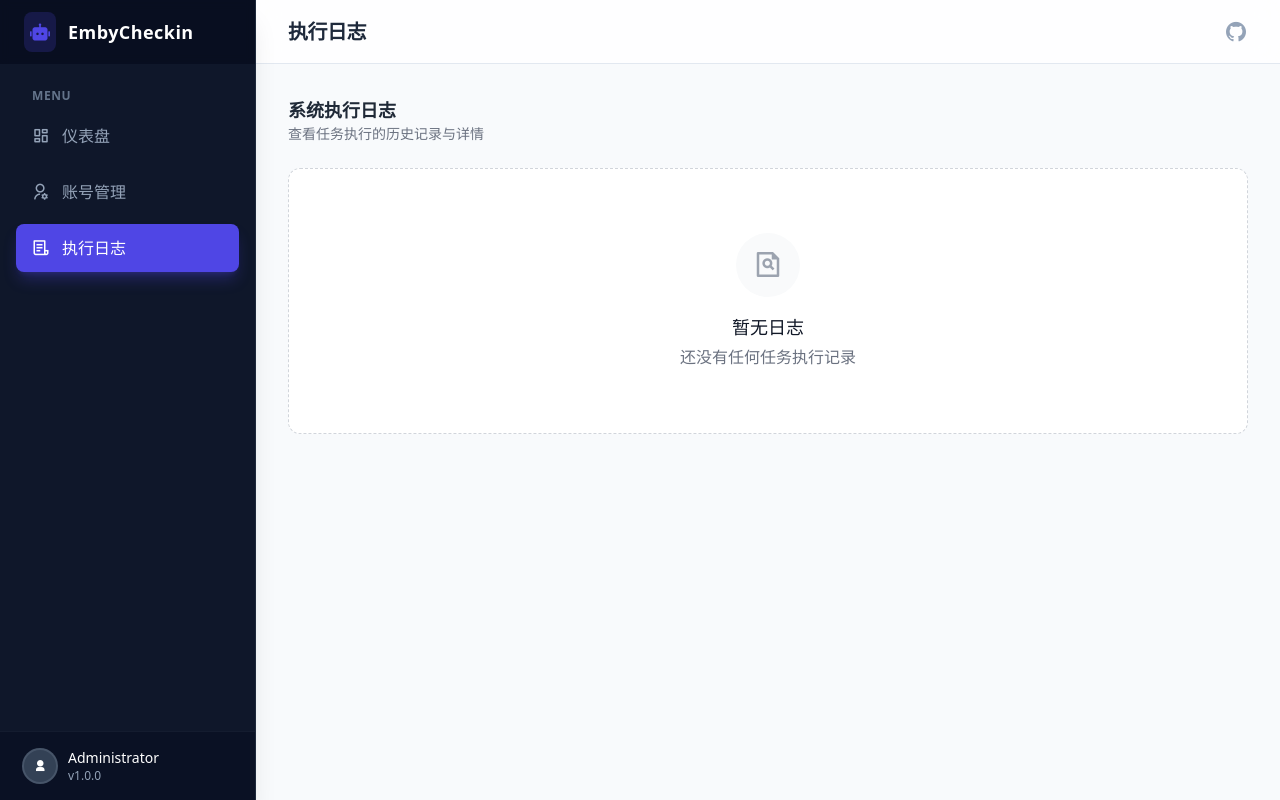
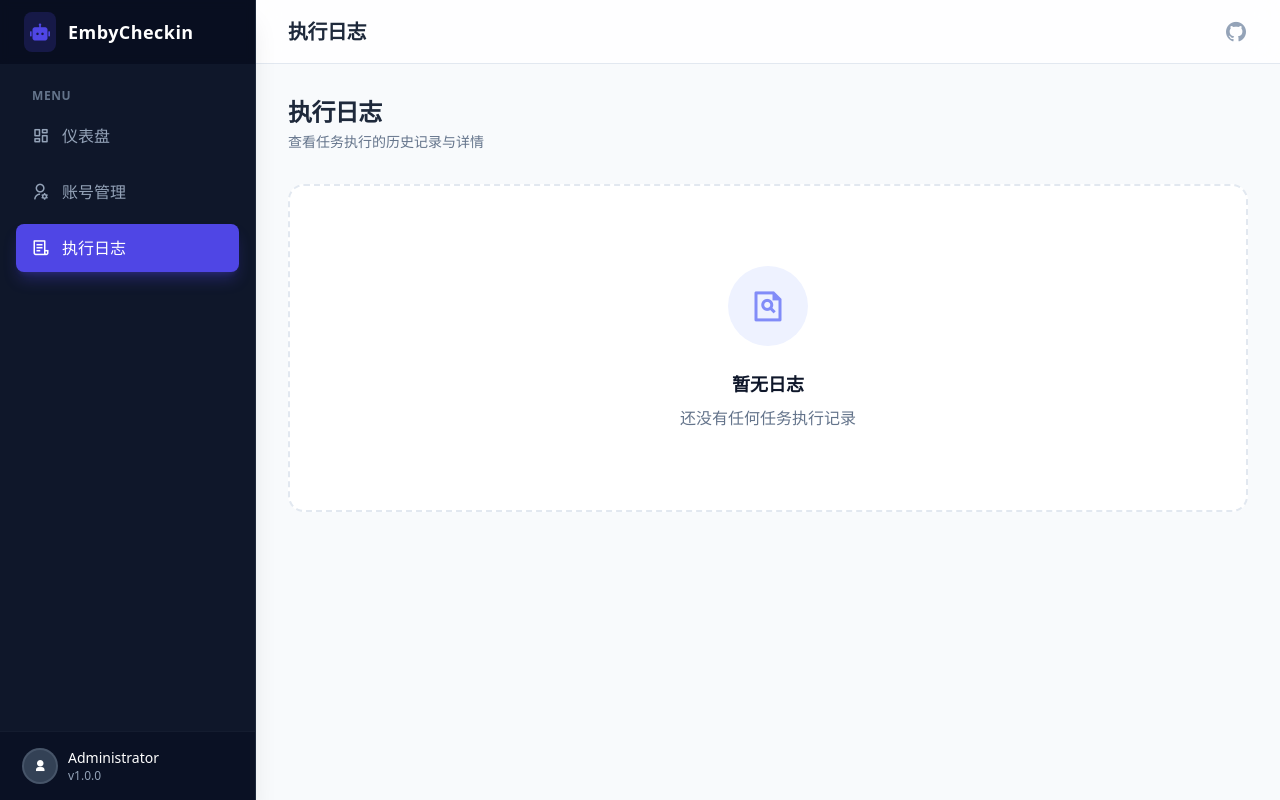
Before and after one commit to ZJ145013/EmbyCheckin, a FastAPI app: page /logs in a window 1280 px wide. Run offline with FastAPI, Linux system fonts and the light colour scheme; some libraries are stand-ins or nearby versions.

Commit message:
feat(ui): modernize logs page design

```diff
--- a/embycheckin/web/templates/logs.html
+++ b/embycheckin/web/templates/logs.html
@@ -6,119 +6,119 @@
 
 {% block content %}
 <div x-data="logsPage()">
-    <div class="flex justify-between items-center mb-6">
+    <div class="flex justify-between items-center mb-8">
         <div>
-            <h3 class="text-lg font-semibold text-gray-800">
-                {% if task %}任务 "{{ task.name }}" 的日志{% else %}系统执行日志{% endif %}
+            <h3 class="text-2xl font-bold text-slate-800 tracking-tight">
+                {% if task %}任务 "{{ task.name }}" 的日志{% else %}执行日志{% endif %}
             </h3>
-            <p class="text-sm text-gray-500">查看任务执行的历史记录与详情</p>
+            <p class="text-sm text-slate-500 mt-1">查看任务执行的历史记录与详情</p>
         </div>
         <div class="flex items-center space-x-3">
             <button x-show="selectedIds.length > 0"
                 @click="deleteSelected()"
-                class="inline-flex items-center px-3 py-1.5 text-sm font-medium text-red-600 bg-red-50 rounded-lg hover:bg-red-100 transition-colors">
-                <i class="ri-delete-bin-line mr-1"></i>删除选中 (<span x-text="selectedIds.length"></span>)
+                class="inline-flex items-center px-4 py-2 text-sm font-semibold text-rose-600 bg-rose-50 rounded-xl hover:bg-rose-100 transition-all shadow-sm hover:shadow-md">
+                <i class="ri-delete-bin-line mr-1.5"></i>删除选中 (<span x-text="selectedIds.length"></span>)
             </button>
             {% if task %}
-            <a href="/" class="inline-flex items-center text-sm font-medium text-indigo-600 hover:text-indigo-500 transition-colors">
-                <i class="ri-arrow-left-line mr-1"></i>返回仪表盘
+            <a href="/" class="inline-flex items-center px-4 py-2 text-sm font-semibold text-indigo-600 bg-indigo-50 rounded-xl hover:bg-indigo-100 transition-all">
+                <i class="ri-arrow-left-line mr-1.5"></i>返回仪表盘
             </a>
             {% endif %}
         </div>
     </div>
 
     {% if not runs %}
-    <div class="text-center py-16 bg-white rounded-xl border border-dashed border-gray-300">
-        <div class="bg-gray-50 w-16 h-16 rounded-full flex items-center justify-center mx-auto mb-4">
-            <i class="ri-file-search-line text-3xl text-gray-400"></i>
+    <div class="text-center py-20 bg-white rounded-2xl border-2 border-dashed border-slate-200">
+        <div class="bg-indigo-50 w-20 h-20 rounded-full flex items-center justify-center mx-auto mb-6">
+            <i class="ri-file-search-line text-4xl text-indigo-400"></i>
         </div>
-        <h3 class="text-lg font-medium text-gray-900">暂无日志</h3>
-        <p class="text-gray-500 mt-1">还没有任何任务执行记录</p>
+        <h3 class="text-lg font-bold text-slate-900">暂无日志</h3>
+        <p class="text-slate-500 mt-2">还没有任何任务执行记录</p>
     </div>
     {% else %}
-    <div class="bg-white shadow-sm rounded-xl border border-gray-100 overflow-hidden">
+    <div class="bg-white shadow-sm rounded-2xl border border-slate-100 overflow-hidden">
         <div class="overflow-x-auto">
-            <table class="min-w-full divide-y divide-gray-200">
-                <thead class="bg-gray-50">
+            <table class="min-w-full divide-y divide-slate-200">
+                <thead class="bg-slate-50">
                     <tr>
-                        <th scope="col" class="px-4 py-3 text-left">
+                        <th scope="col" class="px-6 py-4 text-left">
                             <input type="checkbox"
                                 @change="toggleAll($event.target.checked)"
                                 :checked="selectedIds.length === allIds.length && allIds.length > 0"
                                 :indeterminate="selectedIds.length > 0 && selectedIds.length < allIds.length"
-                                class="h-4 w-4 text-indigo-600 border-gray-300 rounded focus:ring-indigo-500">
+                                class="h-4 w-4 text-indigo-600 border-slate-300 rounded focus:ring-indigo-500">
                         </th>
-                        <th scope="col" class="px-4 py-3 text-left text-xs font-medium text-gray-500 uppercase tracking-wider">状态</th>
-                        <th scope="col" class="px-4 py-3 text-left text-xs font-medium text-gray-500 uppercase tracking-wider">ID</th>
-                        <th scope="col" class="px-4 py-3 text-left text-xs font-medium text-gray-500 uppercase tracking-wider">任务ID</th>
-                        <th scope="col" class="px-4 py-3 text-left text-xs font-medium text-gray-500 uppercase tracking-wider">触发方式</th>
-                        <th scope="col" class="px-4 py-3 text-left text-xs font-medium text-gray-500 uppercase tracking-wider">开始时间</th>
-                        <th scope="col" class="px-4 py-3 text-left text-xs font-medium text-gray-500 uppercase tracking-wider">耗时</th>
-                        <th scope="col" class="px-4 py-3 text-left text-xs font-medium text-gray-500 uppercase tracking-wider">消息</th>
-                        <th scope="col" class="px-4 py-3 text-right text-xs font-medium text-gray-500 uppercase tracking-wider">操作</th>
+                        <th scope="col" class="px-6 py-4 text-left text-xs font-semibold text-slate-600 uppercase tracking-wider">状态</th>
+                        <th scope="col" class="px-6 py-4 text-left text-xs font-semibold text-slate-600 uppercase tracking-wider">ID</th>
+                        <th scope="col" class="px-6 py-4 text-left text-xs font-semibold text-slate-600 uppercase tracking-wider">任务ID</th>
+                        <th scope="col" class="px-6 py-4 text-left text-xs font-semibold text-slate-600 uppercase tracking-wider">触发方式</th>
+                        <th scope="col" class="px-6 py-4 text-left text-xs font-semibold text-slate-600 uppercase tracking-wider">开始时间</th>
+                        <th scope="col" class="px-6 py-4 text-left text-xs font-semibold text-slate-600 uppercase tracking-wider">耗时</th>
+                        <th scope="col" class="px-6 py-4 text-left text-xs font-semibold text-slate-600 uppercase tracking-wider">消息</th>
+                        <th scope="col" class="px-6 py-4 text-right text-xs font-semibold text-slate-600 uppercase tracking-wider">操作</th>
                     </tr>
                 </thead>
-                <tbody class="bg-white divide-y divide-gray-200">
+                <tbody class="bg-white divide-y divide-slate-100">
                     {% for run in runs %}
-                    <tr class="hover:bg-gray-50 transition-colors" :class="{ 'bg-indigo-50': selectedIds.includes({{ run.id }}) }">
-                        <td class="px-4 py-4 whitespace-nowrap">
+                    <tr class="hover:bg-slate-50 transition-colors" :class="{ 'bg-indigo-50': selectedIds.includes({{ run.id }}) }">
+                        <td class="px-6 py-4 whitespace-nowrap">
                             <input type="checkbox"
                                 :checked="selectedIds.includes({{ run.id }})"
                                 @change="toggleSelect({{ run.id }})"
-                                class="h-4 w-4 text-indigo-600 border-gray-300 rounded focus:ring-indigo-500">
+                                class="h-4 w-4 text-indigo-600 border-slate-300 rounded focus:ring-indigo-500">
                         </td>
-                        <td class="px-4 py-4 whitespace-nowrap">
+                        <td class="px-6 py-4 whitespace-nowrap">
                             {% if run.status == 'success' %}
-                            <span class="px-2 inline-flex text-xs leading-5 font-semibold rounded-full bg-green-100 text-green-800">
-                                <i class="ri-check-line mr-1"></i>成功
+                            <span class="px-3 py-1.5 inline-flex items-center text-xs font-semibold rounded-lg bg-emerald-100 text-emerald-700">
+                                <i class="ri-checkbox-circle-fill mr-1.5"></i>成功
                             </span>
                             {% elif run.status == 'failed' %}
-                            <span class="px-2 inline-flex text-xs leading-5 font-semibold rounded-full bg-red-100 text-red-800">
-                                <i class="ri-close-line mr-1"></i>失败
+                            <span class="px-3 py-1.5 inline-flex items-center text-xs font-semibold rounded-lg bg-rose-100 text-rose-700">
+                                <i class="ri-error-warning-fill mr-1.5"></i>失败
                             </span>
                             {% elif run.status == 'running' %}
-                            <span class="px-2 inline-flex text-xs leading-5 font-semibold rounded-full bg-blue-100 text-blue-800">
-                                <i class="ri-loader-4-line mr-1 animate-spin"></i>运行中
+                            <span class="px-3 py-1.5 inline-flex items-center text-xs font-semibold rounded-lg bg-sky-100 text-sky-700">
+                                <i class="ri-loader-4-line mr-1.5 animate-spin"></i>运行中
                             </span>
                             {% elif run.status == 'skipped' %}
-                            <span class="px-2 inline-flex text-xs leading-5 font-semibold rounded-full bg-yellow-100 text-yellow-800">
-                                <i class="ri-skip-forward-line mr-1"></i>跳过
+                            <span class="px-3 py-1.5 inline-flex items-center text-xs font-semibold rounded-lg bg-amber-100 text-amber-700">
+                                <i class="ri-skip-forward-line mr-1.5"></i>跳过
                             </span>
                             {% else %}
-                            <span class="px-2 inline-flex text-xs leading-5 font-semibold rounded-full bg-gray-100 text-gray-800">
+                            <span class="px-3 py-1.5 inline-flex items-center text-xs font-semibold rounded-lg bg-slate-100 text-slate-700">
                                 {{ run.status }}
                             </span>
                             {% endif %}
                         </td>
-                        <td class="px-4 py-4 whitespace-nowrap text-sm text-gray-500">
+                        <td class="px-6 py-4 whitespace-nowrap text-sm font-medium text-slate-500">
                             #{{ run.id }}
                         </td>
-                        <td class="px-4 py-4 whitespace-nowrap text-sm text-gray-900">
+                        <td class="px-6 py-4 whitespace-nowrap text-sm font-medium text-slate-800">
                             {{ run.task_id }}
                         </td>
-                        <td class="px-4 py-4 whitespace-nowrap text-sm text-gray-500">
+                        <td class="px-6 py-4 whitespace-nowrap text-sm text-slate-500">
                             {{ run.triggered_by }}
                         </td>
-                        <td class="px-4 py-4 whitespace-nowrap text-sm text-gray-500">
+                        <td class="px-6 py-4 whitespace-nowrap text-sm text-slate-500">
                             {{ run.started_at.strftime('%Y-%m-%d %H:%M:%S') if run.started_at else '-' }}
                         </td>
-                        <td class="px-4 py-4 whitespace-nowrap text-sm text-gray-500">
+                        <td class="px-6 py-4 whitespace-nowrap text-sm font-medium text-slate-600">
                             {% if run.duration_ms %}{{ (run.duration_ms / 1000) | round(1) }}s{% else %}-{% endif %}
                         </td>
-                        <td class="px-4 py-4 text-sm max-w-xs truncate {% if run.status == 'failed' %}text-red-600{% else %}text-gray-500{% endif %}"
+                        <td class="px-6 py-4 text-sm max-w-xs truncate {% if run.status == 'failed' %}text-rose-600 font-medium{% else %}text-slate-500{% endif %}"
                             title="{{ run.error_message or (run.result.task_result.message if run.result and run.result.task_result else '') or '' }}">
                             {{ run.error_message or (run.result.task_result.message if run.result and run.result.task_result else '') or '-' }}
                         </td>
-                        <td class="px-4 py-4 whitespace-nowrap text-right text-sm font-medium space-x-2">
+                        <td class="px-6 py-4 whitespace-nowrap text-right text-sm font-medium space-x-2">
                             <button
                                 @click="showDetailById({{ run.id }}, '{{ run.status }}')"
-                                class="text-indigo-600 hover:text-indigo-900 focus:outline-none">
-                                详情
+                                class="inline-flex items-center px-3 py-1.5 text-xs font-semibold text-indigo-600 bg-indigo-50 rounded-lg hover:bg-indigo-100 transition-all">
+                                <i class="ri-file-text-line mr-1"></i>详情
                             </button>
                             <button
                                 @click="deleteSingle({{ run.id }})"
-                                class="text-red-600 hover:text-red-900 focus:outline-none">
-                                删除
+                                class="inline-flex items-center px-3 py-1.5 text-xs font-semibold text-rose-600 bg-rose-50 rounded-lg hover:bg-rose-100 transition-all">
+                                <i class="ri-delete-bin-line mr-1"></i>删除
                             </button>
                         </td>
                     </tr>
@@ -131,49 +131,64 @@
 
     <!-- Detail Modal -->
     <div x-show="detailOpen" class="fixed inset-0 z-50 overflow-y-auto" aria-labelledby="modal-title" role="dialog" aria-modal="true" x-cloak>
-        <div class="flex items-end justify-center min-h-screen pt-4 px-4 pb-20 text-center sm:block sm:p-0">
-            <div x-show="detailOpen" x-transition:enter="ease-out duration-300" x-transition:enter-start="opacity-0" x-transition:enter-end="opacity-100" x-transition:leave="ease-in duration-200" x-transition:leave-start="opacity-100" x-transition:leave-end="opacity-0" class="fixed inset-0 bg-gray-500 bg-opacity-75 transition-opacity" aria-hidden="true" @click="closeDetail()"></div>
+        <div class="flex items-center justify-center min-h-screen pt-4 px-4 pb-20 text-center sm:p-0">
+            <div x-show="detailOpen" x-transition:enter="ease-out duration-300" x-transition:enter-start="opacity-0" x-transition:enter-end="opacity-100" x-transition:leave="ease-in duration-200" x-transition:leave-start="opacity-100" x-transition:leave-end="opacity-0" class="fixed inset-0 bg-slate-900/50 backdrop-blur-sm transition-opacity" aria-hidden="true" @click="closeDetail()"></div>
 
-            <span class="hidden sm:inline-block sm:align-middle sm:h-screen" aria-hidden="true">&#8203;</span>
-
-            <div x-show="detailOpen" x-transition:enter="ease-out duration-300" x-transition:enter-start="opacity-0 translate-y-4 sm:translate-y-0 sm:scale-95" x-transition:enter-end="opacity-100 translate-y-0 sm:scale-100" x-transition:leave="ease-in duration-200" x-transition:leave-start="opacity-100 translate-y-0 sm:scale-100" x-transition:leave-end="opacity-0 translate-y-4 sm:translate-y-0 sm:scale-95" class="inline-block align-bottom bg-white rounded-lg text-left overflow-hidden shadow-xl transform transition-all sm:my-8 sm:align-middle sm:max-w-4xl sm:w-full">
-                <div class="bg-white px-4 pt-5 pb-4 sm:p-6 sm:pb-4">
+            <div x-show="detailOpen" x-transition:enter="ease-out duration-300" x-transition:enter-start="opacity-0 translate-y-4 sm:scale-95" x-transition:enter-end="opacity-100 translate-y-0 sm:scale-100" x-transition:leave="ease-in duration-200" x-transition:leave-start="opacity-100 translate-y-0 sm:scale-100" x-transition:leave-end="opacity-0 translate-y-4 sm:scale-95" class="relative inline-block align-middle bg-white rounded-2xl text-left overflow-hidden shadow-2xl transform transition-all sm:my-8 sm:max-w-4xl sm:w-full border border-slate-200">
+                <div class="bg-white px-6 pt-6 pb-5">
                     <div class="sm:flex sm:items-start">
+                        <div class="mx-auto flex-shrink-0 flex items-center justify-center h-14 w-14 rounded-xl bg-indigo-100 sm:mx-0">
+                            <i class="ri-file-text-line text-indigo-600 text-2xl"></i>
+                        </div>
                         <div class="mt-3 text-center sm:mt-0 sm:ml-4 sm:text-left w-full">
-                            <div class="flex justify-between items-center mb-4">
-                                <h3 class="text-lg leading-6 font-medium text-gray-900" id="modal-title">
-                                    执行详情 #<span x-text="logId"></span>
-                                    <span x-show="isStreaming" class="ml-2 px-2 py-0.5 text-xs rounded-full bg-blue-100 text-blue-800">
-                                        <i class="ri-loader-4-line animate-spin mr-1"></i>实时
+                            <div class="flex justify-between items-center mb-5">
+                                <div>
+                                    <h3 class="text-xl leading-6 font-bold text-slate-800" id="modal-title">
+                                        执行详情 #<span x-text="logId"></span>
+                                    </h3>
+                                    <span x-show="isStreaming" class="inline-flex items-center mt-1.5 px-2.5 py-1 text-xs font-semibold rounded-lg bg-sky-100 text-sky-700">
+                                        <i class="ri-loader-4-line animate-spin mr-1.5"></i>实时更新中
                                     </span>
-                                </h3>
-                                <button @click="closeDetail()" class="text-gray-400 hover:text-gray-500">
+                                </div>
+                                <button @click="closeDetail()" class="text-slate-400 hover:text-slate-600 transition-colors p-2 rounded-lg hover:bg-slate-100">
                                     <i class="ri-close-line text-2xl"></i>
                                 </button>
                             </div>
-                            <div class="bg-gray-50 rounded-lg p-4 overflow-auto max-h-[60vh] border border-gray-200">
+                            <div class="bg-slate-50 rounded-xl p-5 overflow-auto max-h-[60vh] border border-slate-200">
                                 <template x-if="currentLog && currentLog.logs && currentLog.logs.length > 0">
                                     <div>
-                                        <h4 class="text-sm font-medium text-gray-700 mb-2">运行日志</h4>
-                                        <div class="bg-gray-900 rounded p-3 mb-4 max-h-80 overflow-y-auto" x-ref="logContainer">
+                                        <div class="flex items-center mb-3">
+                                            <div class="w-8 h-8 rounded-lg bg-slate-800 flex items-center justify-center mr-2">
+                                                <i class="ri-terminal-box-line text-emerald-400 text-sm"></i>
+                                            </div>
+                                            <h4 class="text-sm font-semibold text-slate-700">运行日志</h4>
+                                        </div>
+                                        <div class="bg-slate-900 rounded-xl p-4 mb-5 max-h-80 overflow-y-auto shadow-inner" x-ref="logContainer">
                                             <template x-for="(line, idx) in currentLog.logs" :key="idx">
-                                                <div class="text-xs font-mono text-green-400" x-text="line"></div>
+                                                <div class="text-xs font-mono text-emerald-400 leading-relaxed" x-text="line"></div>
                                             </template>
                                         </div>
-                                        <h4 class="text-sm font-medium text-gray-700 mb-2">其他数据</h4>
-                                        <pre class="text-xs sm:text-sm font-mono text-gray-700 whitespace-pre-wrap" x-text="JSON.stringify(Object.fromEntries(Object.entries(currentLog).filter(([k]) => k !== 'logs')), null, 2)"></pre>
+                                        <div class="flex items-center mb-3">
+                                            <div class="w-8 h-8 rounded-lg bg-indigo-100 flex items-center justify-center mr-2">
+                                                <i class="ri-code-s-slash-line text-indigo-600 text-sm"></i>
+                                            </div>
+                                            <h4 class="text-sm font-semibold text-slate-700">其他数据</h4>
+                                        </div>
+                                        <pre class="text-xs sm:text-sm font-mono text-slate-700 whitespace-pre-wrap bg-white rounded-lg p-3 border border-slate-200" x-text="JSON.stringify(Object.fromEntries(Object.entries(currentLog).filter(([k]) => k !== 'logs')), null, 2)"></pre>
                                     </div>
                                 </template>
                                 <template x-if="!currentLog || !currentLog.logs || currentLog.logs.length === 0">
                                     <div>
                                         <template x-if="isStreaming">
-                                            <div class="text-center py-8 text-gray-500">
-                                                <i class="ri-loader-4-line animate-spin text-2xl"></i>
-                                                <p class="mt-2">等待日志...</p>
+                                            <div class="text-center py-12">
+                                                <div class="bg-sky-50 w-16 h-16 rounded-full flex items-center justify-center mx-auto mb-4">
+                                                    <i class="ri-loader-4-line animate-spin text-3xl text-sky-600"></i>
+                                                </div>
+                                                <p class="text-slate-600 font-medium">等待日志输出...</p>
                                             </div>
                                         </template>
                                         <template x-if="!isStreaming">
-                                            <pre class="text-xs sm:text-sm font-mono text-gray-700 whitespace-pre-wrap" x-text="currentLog ? JSON.stringify(currentLog, null, 2) : '无详细数据'"></pre>
+                                            <pre class="text-xs sm:text-sm font-mono text-slate-700 whitespace-pre-wrap bg-white rounded-lg p-4 border border-slate-200" x-text="currentLog ? JSON.stringify(currentLog, null, 2) : '无详细数据'"></pre>
                                         </template>
                                     </div>
                                 </template>
@@ -181,9 +196,9 @@
                         </div>
                     </div>
                 </div>
-                <div class="bg-gray-50 px-4 py-3 sm:px-6 sm:flex sm:flex-row-reverse">
-                    <button type="button" @click="closeDetail()" class="w-full inline-flex justify-center rounded-md border border-gray-300 shadow-sm px-4 py-2 bg-white text-base font-medium text-gray-700 hover:bg-gray-50 focus:outline-none sm:ml-3 sm:w-auto sm:text-sm">
-                        关闭
+                <div class="bg-slate-50 px-6 py-4 sm:flex sm:flex-row-reverse border-t border-slate-200">
+                    <button type="button" @click="closeDetail()" class="w-full inline-flex justify-center items-center rounded-xl border border-slate-300 shadow-sm px-6 py-3 bg-white text-base font-semibold text-slate-700 hover:bg-slate-50 focus:outline-none sm:w-auto sm:text-sm transition-all hover:shadow-md">
+                        <i class="ri-close-line mr-1.5"></i>关闭
                     </button>
                 </div>
             </div>
```
